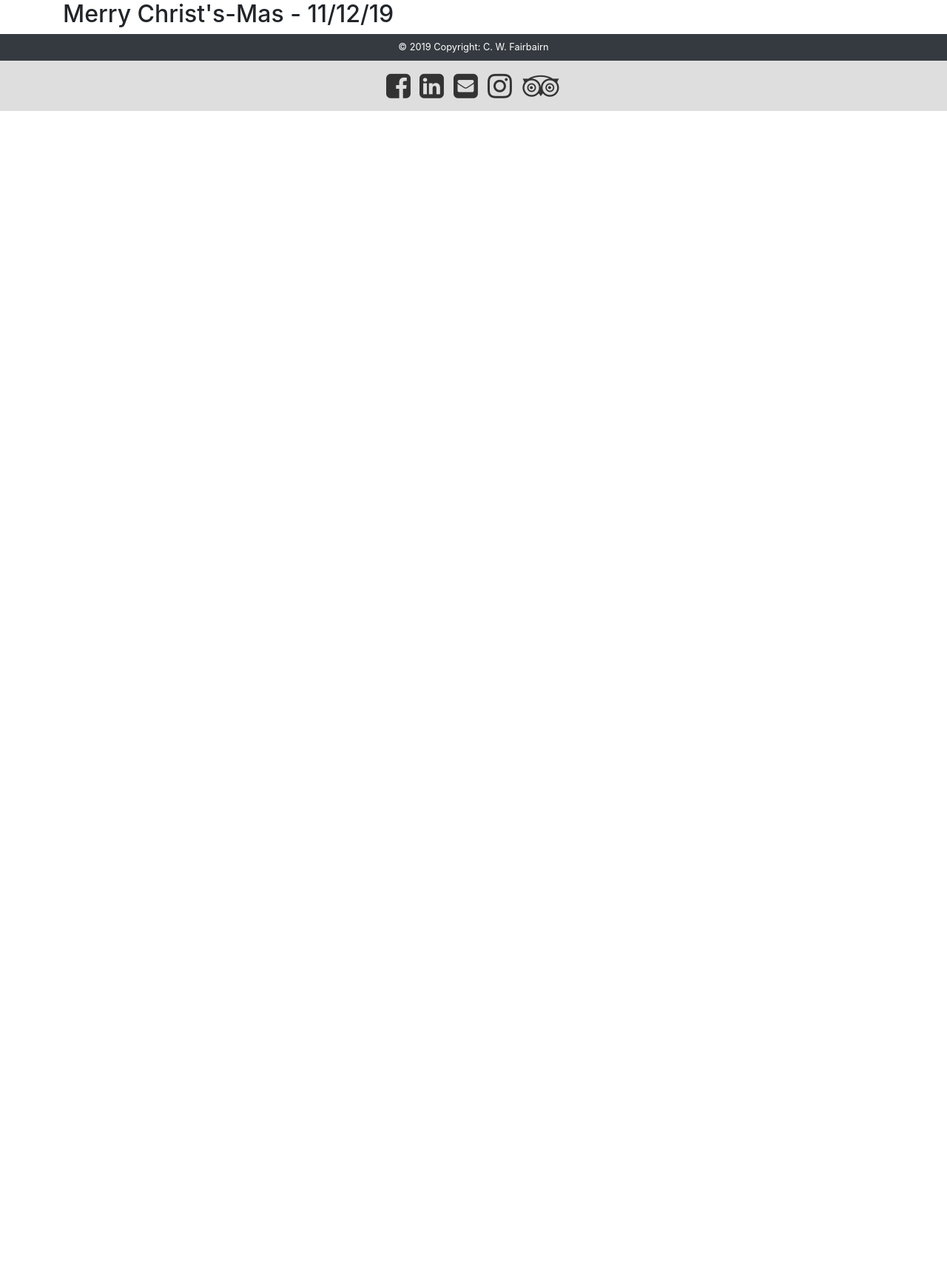
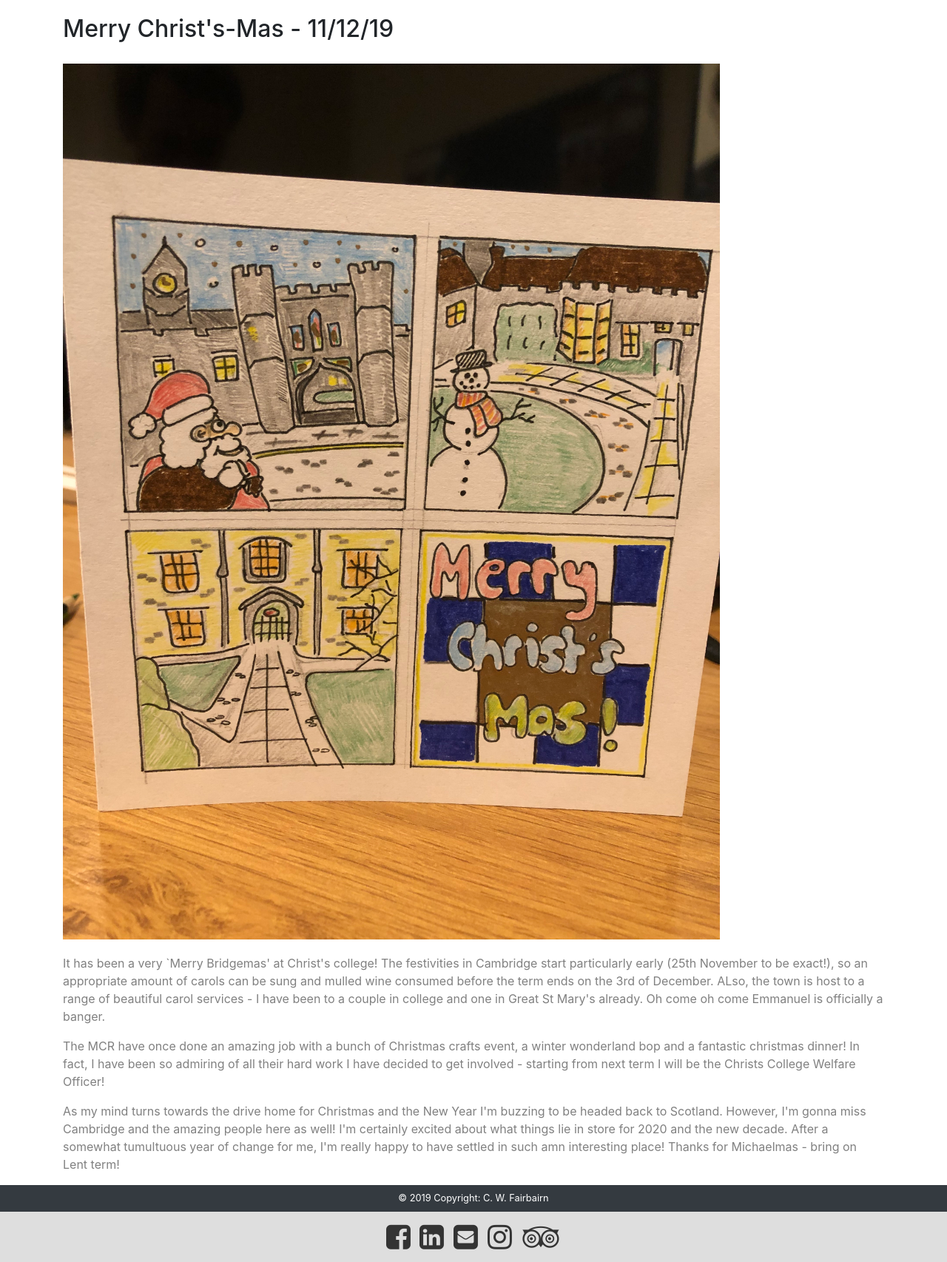
Before and after one commit to callumf8/callumfairbairn, a PHP site: page /cambridge/2019/christmas.php in a window 1280 px wide. Shown: the part 56-1762 px from the top of the page at 74% size. Before the commit the page ends 206 px from the top, so only its background shows below. Run offline with PHP 8.4, Linux system fonts and the light colour scheme; some libraries are stand-ins or nearby versions.

Commit message:
Christmas article

```diff
--- a/cambridge/2019/christmas.php
+++ b/cambridge/2019/christmas.php
@@ -24,6 +24,20 @@ include_once($path);
 
 <h2>Merry Christ's-Mas - 11/12/19</h2>
 
+<a href="cambridge/2019/Images/christmas.jpg">
+<img src="cambridge/2019/Images/christmas.jpg" style="width:80%">
+</a>
+
+<p>
+It has been a very `Merry Bridgemas' at Christ's college! The festivities in Cambridge start particularly early (25th November to be exact!), so an appropriate amount of carols can be sung and mulled wine consumed before the term ends on the 3rd of December. ALso, the town is host to a range of beautiful carol services - I have been to a couple in college and one in Great St Mary's already. Oh come oh come Emmanuel is officially a banger.
+</p>
+<p>
+The MCR have once done an amazing job with a bunch of Christmas crafts event, a winter wonderland bop and a fantastic christmas dinner! In fact, I have been so admiring of all their hard work I have decided to get involved - starting from next term I will be the Christs College Welfare Officer!
+</p>
+<p>
+As my  mind turns towards the drive home for Christmas and the New Year I'm buzzing to be headed back to Scotland. However, I'm gonna miss Cambridge and the amazing people here as well! I'm certainly excited about what things lie in store for 2020 and the new decade. After a somewhat tumultuous year of change for me, I'm really happy to have settled in such amn interesting place! Thanks for Michaelmas - bring on Lent term!
+</p>
+
 </div>
 
 <!---------------FOOTER----------------------------------->
--- a/includes/style.css
+++ b/includes/style.css
@@ -45,6 +45,20 @@
 
 .cambridge-news-list a {
     color: dimgray;
+}
+
+.cambridge-news-article img{
+    padding-top: 20px;
+    padding-bottom: 20px;
+    color: grey;
+}
+
+.cambridge-news-article h2{
+    padding-top: 20px;
+}
+
+.cambridge-news-article p{
+    color: grey;
 }
 
 /*---------------------------------------*/
```
Also changed, not shown: cambridge/2019/Images/christmas.jpg (added), 1 other file.
